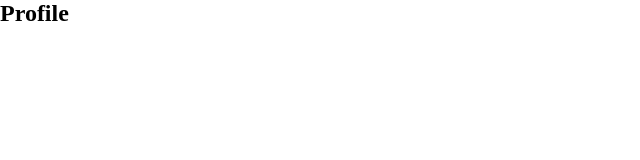
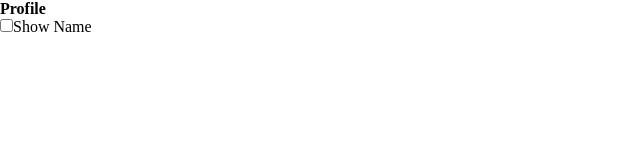
Before and after one commit to CareOut/react_homework, a React (Create React App) app: page /profile in a window 1280 px wide. Shown: the top 160 px of the page, without its empty margins (0-640 px from the left). Built offline with nearby package versions, Linux system fonts and the light colour scheme.

Commit message:
fifth homework was made

```diff
--- a/package.json
+++ b/package.json
@@ -12,8 +12,10 @@
     "history": "^5.3.0",
     "react": "^18.2.0",
     "react-dom": "^18.2.0",
+    "react-redux": "^8.0.2",
     "react-router-dom": "^6.3.0",
     "react-scripts": "5.0.1",
+    "redux": "^4.2.0",
     "web-vitals": "^2.1.4"
   },
   "scripts": {
--- a/src/App.js
+++ b/src/App.js
@@ -3,9 +3,12 @@ import React from "react";
 import { Routes, Route, BrowserRouter } from "react-router-dom";
 import { Chats } from "./components/Chats";
 import { Profile } from "./components/Profile";
+import { Provider } from "react-redux";
+import { store } from "./store/index";
 
 function App() {
   return (
+    <Provider store={store}>
       <BrowserRouter>
         <Routes>
           <Route path="/chats" element={<Chats />}></Route>
@@ -15,6 +18,7 @@ function App() {
           <Route exact path="/chats/:2" element={<Chats />}></Route>
         </Routes>
       </BrowserRouter>
+    </Provider>
   );
 }
 
--- a/src/components/Profile.jsx
+++ b/src/components/Profile.jsx
@@ -1,9 +1,25 @@
 import React from "react";
 
+import { useSelector, useDispatch } from "react-redux";
+
 export const Profile = () => {
+  const { showName, name } = useSelector((state) => state);
+  const dispatch = useDispatch();
+  const EXAMPLE_ACTION = "EXAMPLE_ACTION";
+  const setShowName = () => {
+    dispatch({ type: EXAMPLE_ACTION });
+  };
   return (
     <div>
-      <h2>Profile</h2>
+      <h4>Profile</h4>
+      <input
+        type="checkbox"
+        checked={showName}
+        value={showName}
+        onChange={setShowName}
+      />
+      <span>Show Name</span>
+      {showName && <div>{name}</div>}
     </div>
   );
 };
--- /dev/null
+++ b/src/store/actions.js
@@ -0,0 +1,4 @@
+const EXAMPLE_ACTION = "EXAMPLE_ACTION";
+export const exampleAction = {
+  type: EXAMPLE_ACTION,
+};
--- /dev/null
+++ b/src/store/index.js
@@ -0,0 +1,6 @@
+import { profileReducer } from "./reducer";
+import { createStore } from "redux";
+
+const store = createStore(profileReducer);
+
+export { store };
--- /dev/null
+++ b/src/store/reducer.js
@@ -0,0 +1,17 @@
+const EXAMPLE_ACTION = "EXAMPLE_ACTION";
+
+const initialState = {
+  showName: false,
+  name: "Default",
+};
+export const profileReducer = (state = initialState, action) => {
+  switch (action.type) {
+    case EXAMPLE_ACTION:
+      return {
+        ...state,
+        showName: !state.showName,
+      };
+    default:
+      return state;
+  }
+};
```
Also changed, not shown: 1 other file (tests, documents, lock files or other folders). Lines whose indentation alone changed are shown as unchanged.
